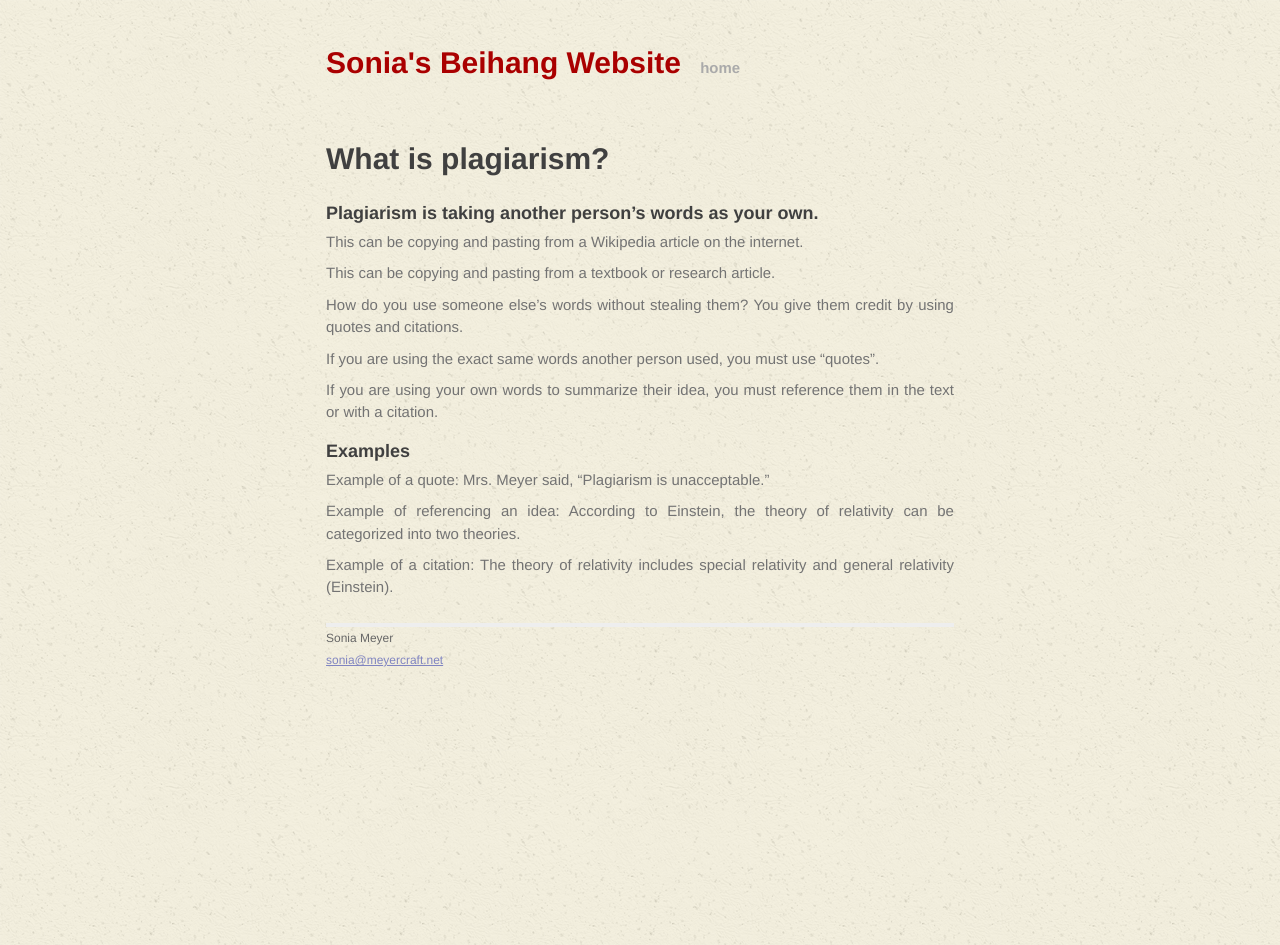
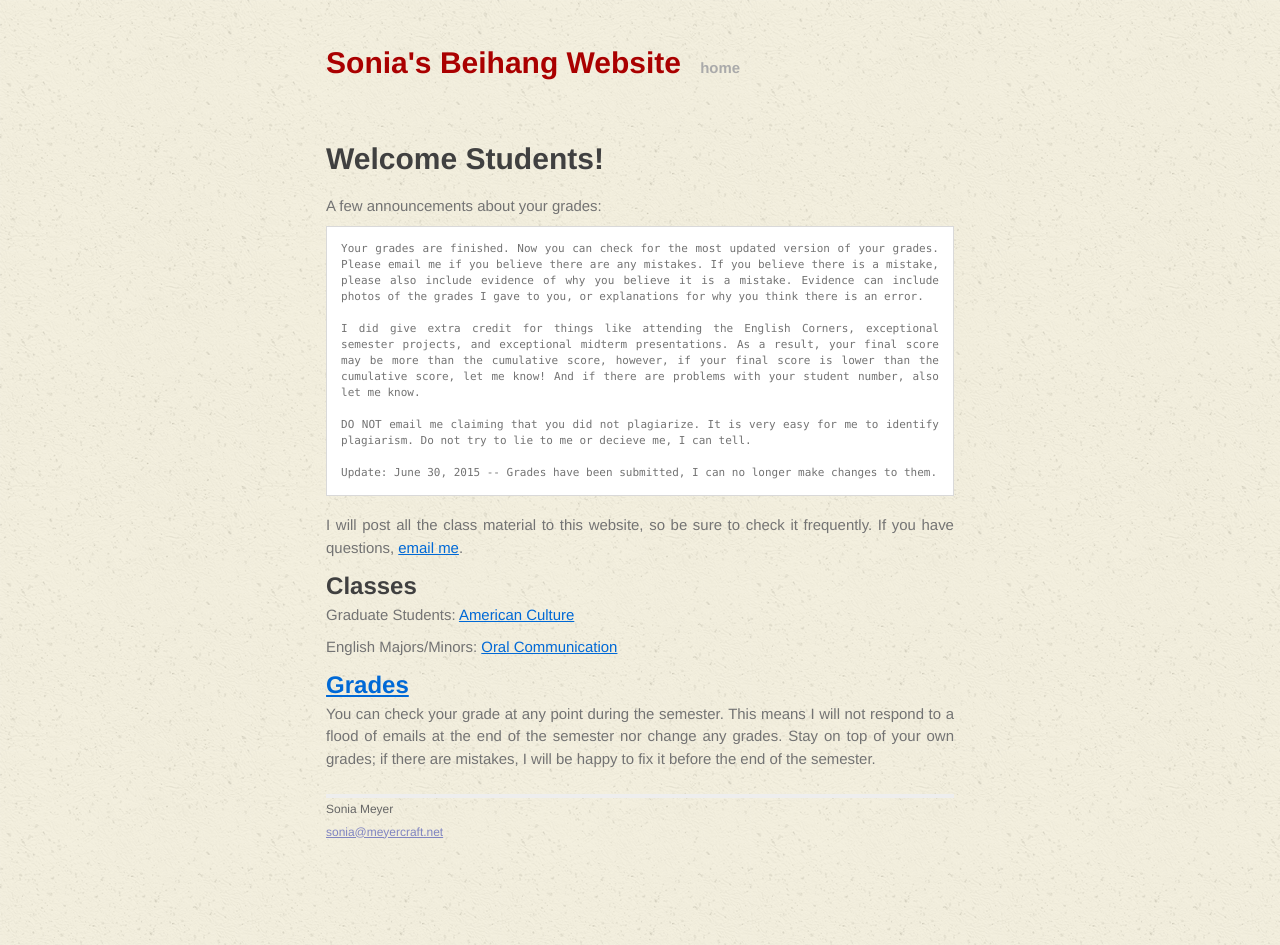
Before and after one commit to soniawmeyer/soniameyer-beihang-students-website, a Jekyll site: the page built from index.md, in a window 1280 px wide. Built offline with Jekyll 4.4.1, drawn with Linux system fonts in a browser that asks for light colours.

Commit message:
Revert "its done"
This reverts commit 0568183d3514a1a75a6a1580b67bed329315b5ee.

```diff
--- a/index.md
+++ b/index.md
@@ -3,26 +3,26 @@ layout: default
 title: Mrs. Sonia Meyer's Beihang Website
 ---
 
+# Welcome Students!
+
+A few announcements about your grades:
+
+	Your grades are finished. Now you can check for the most updated version of your grades. Please email me if you believe there are any mistakes. If you believe there is a mistake, please also include evidence of why you believe it is a mistake. Evidence can include photos of the grades I gave to you, or explanations for why you think there is an error.
+
+	I did give extra credit for things like attending the English Corners, exceptional semester projects, and exceptional midterm presentations. As a result, your final score may be more than the cumulative score, however, if your final score is lower than the cumulative score, let me know! And if there are problems with your student number, also let me know.
+
+	DO NOT email me claiming that you did not plagiarize. It is very easy for me to identify plagiarism. Do not try to lie to me or decieve me, I can tell.
+
+	Update: June 30, 2015 -- Grades have been submitted, I can no longer make changes to them.
 
 
-#What is plagiarism?
+I will post all the class material to this website, so be sure to check it frequently. If you have questions, [email me](mailto:sonia@meyercraft.net).
 
-###Plagiarism is taking another person's words as your own.
+## Classes
 
-This can be copying and pasting from a Wikipedia article on the internet.
+Graduate Students: [American Culture](/classes/americanculture.html)
 
-This can be copying and pasting from a textbook or research article.
+English Majors/Minors: [Oral Communication](/classes/oralenglish.html)
 
-How do you use someone else's words without stealing them? You give them credit by using quotes and citations.
-
-If you are using the exact same words another person used, you must use "quotes".
-
-If you are using your own words to summarize their idea, you must reference them in the text or with a citation.
-
-###Examples
-
-Example of a quote: Mrs. Meyer said, "Plagiarism is unacceptable."
-
-Example of referencing an idea: According to Einstein, the theory of relativity can be categorized into two theories.
-
-Example of a citation: The theory of relativity includes special relativity and general relativity (Einstein).
+##[Grades](gradesform/form/form.html)
+You can check your grade at any point during the semester. This means I will not respond to a flood of emails at the end of the semester nor change any grades. Stay on top of your own grades; if there are mistakes, I will be happy to fix it before the end of the semester.
```
